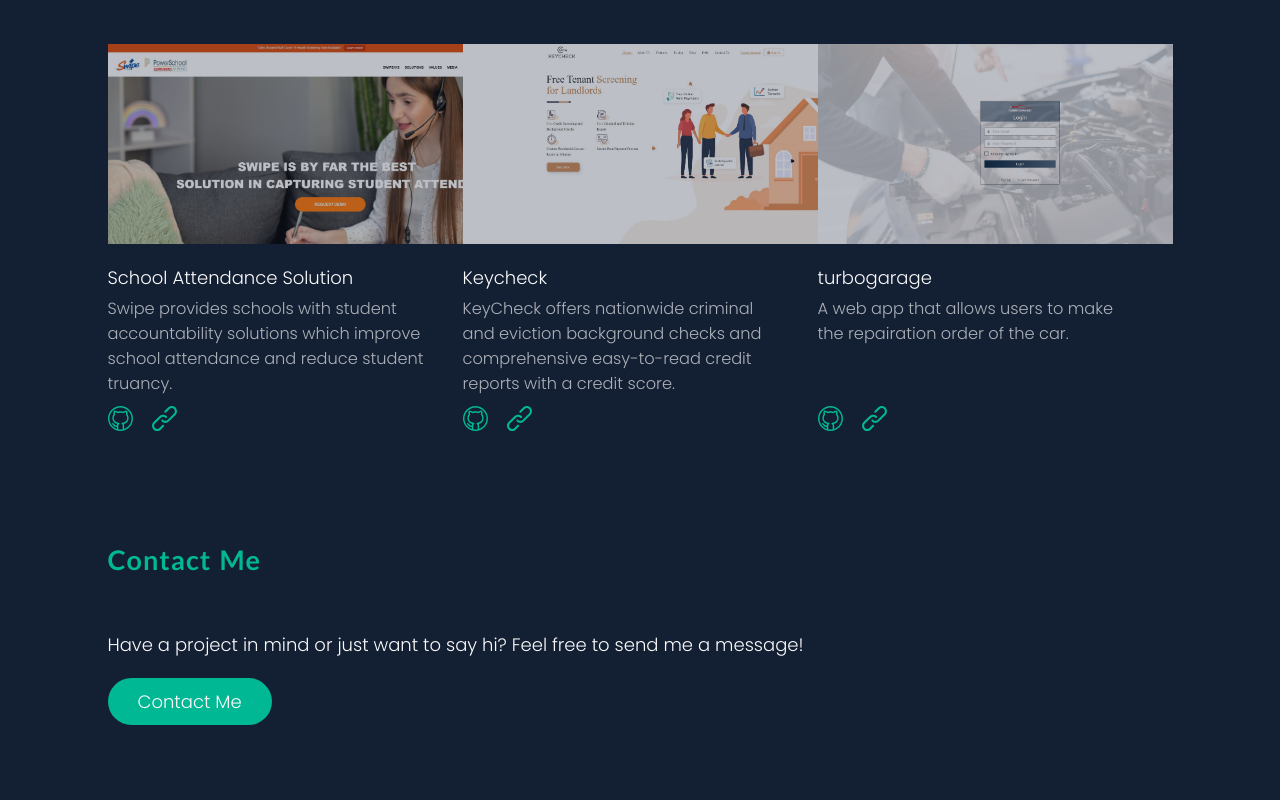
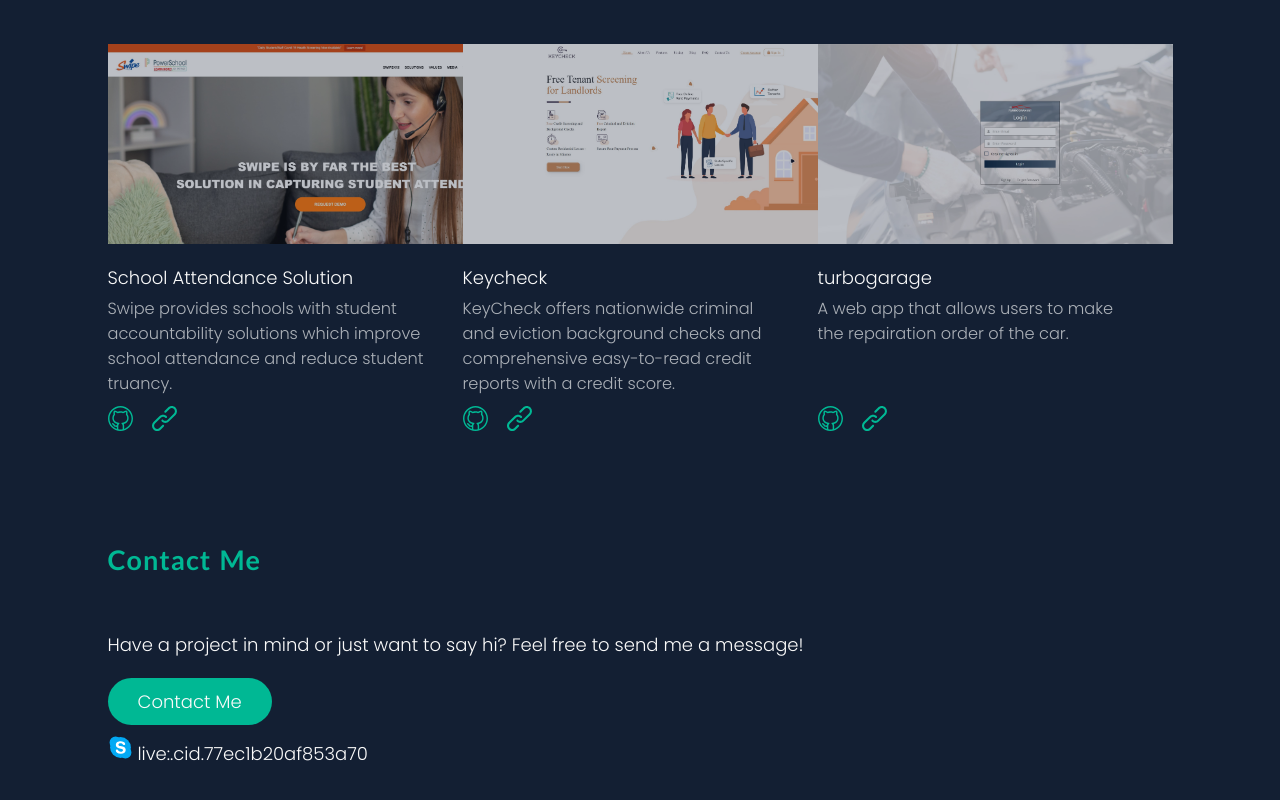
Before and after one commit to webcapitan57/personal-website, a plain HTML site: page index.html in a window 1280 px wide. Shown: the part 2946-3746 px from the top of the page. Drawn offline with nearby package versions, Linux system fonts and the light colour scheme; no server answers.

Commit message:
added skype id

```diff
--- a/index.html
+++ b/index.html
@@ -440,6 +440,10 @@
         <a href="mailto:brightsolution4@outlook.com" class="button"
           >Contact Me</a
         >
+        <p style="margin-top:10px;">
+          <img src="./resources/icons/icons8-skype-96.svg" alt="html5 icon" style="height: 25px;"/>
+          <span>live:.cid.77ec1b20af853a70</span>
+        </p>
       </div>
     </section>
   </body>
```
Also changed, not shown: resources/icons/icons8-skype-48.svg (added), resources/icons/icons8-skype-96.svg (added).
